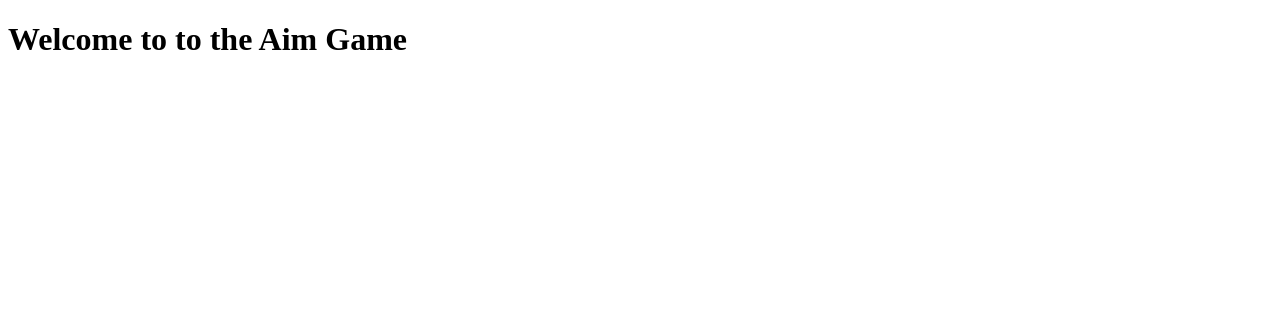
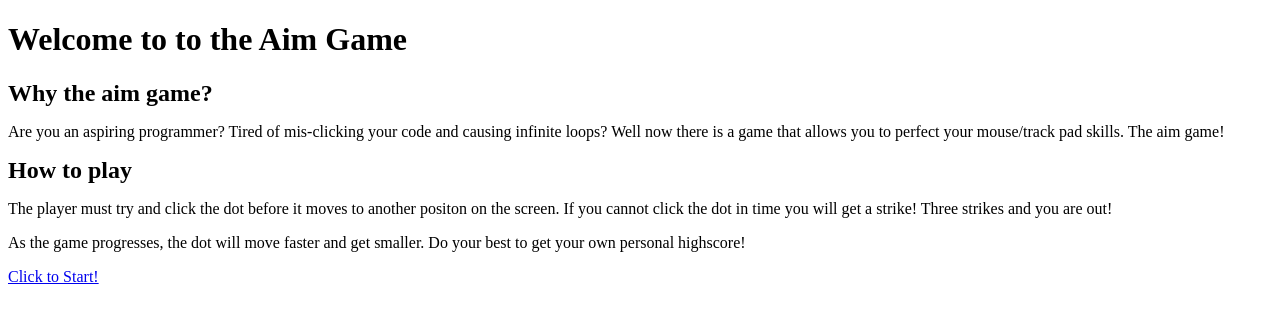
Before and after one commit to Kuzyi/FPS-Aim-Bot-Game, a plain HTML site: page index.html in a window 1280 px wide. Drawn offline with Linux system fonts and the light colour scheme.

Commit message:
created starting page that links to the game page

```diff
--- a/index.html
+++ b/index.html
@@ -11,6 +11,18 @@
 </head>
 <body>
   <h1>Welcome to to the Aim Game</h1>
+  <div>
+    <h2>
+      Why the aim game?
+    </h2>
+    <p>Are you an aspiring programmer? Tired of mis-clicking your code and causing infinite loops? Well now there is a game that allows you to perfect your mouse/track pad skills. The aim game!</p>
+    <h2>How to play</h2>
+    <p>The player must try and click the dot before it moves to another positon on the screen. If you cannot click the dot in time you will get a strike! Three strikes and you are out!</p>
+    <p> As the game progresses, the dot will move faster and get smaller. Do your best to get your own personal highscore!</p>
+    <div>
+      <p><a href="/gamePage.html">Click to Start!</a></p>
+    </div>
+  </div>
 
 </body>
 </html>
--- a/script.js
+++ b/script.js
@@ -1,3 +1,6 @@
+// Start page code
+
+// Game Page Code
 let game = {
   columns: ['a', 'b', 'c', 'd', 'e'],
   rows: ['1', '2', '3', '4', '5'],
```
